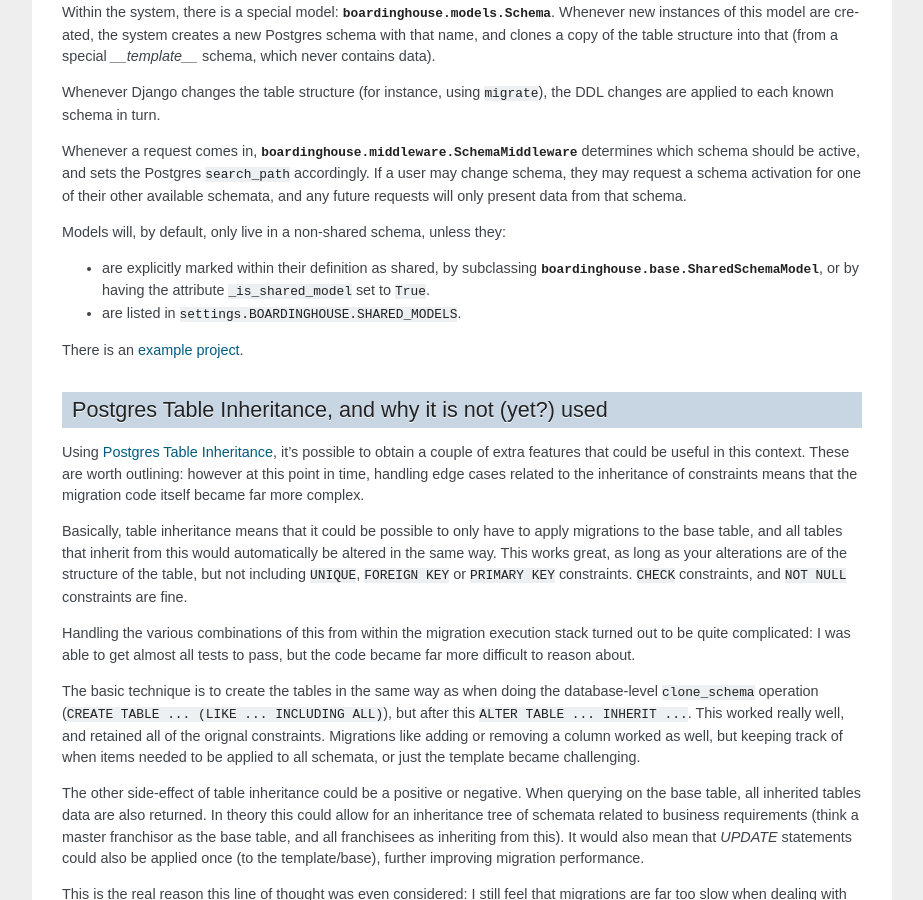
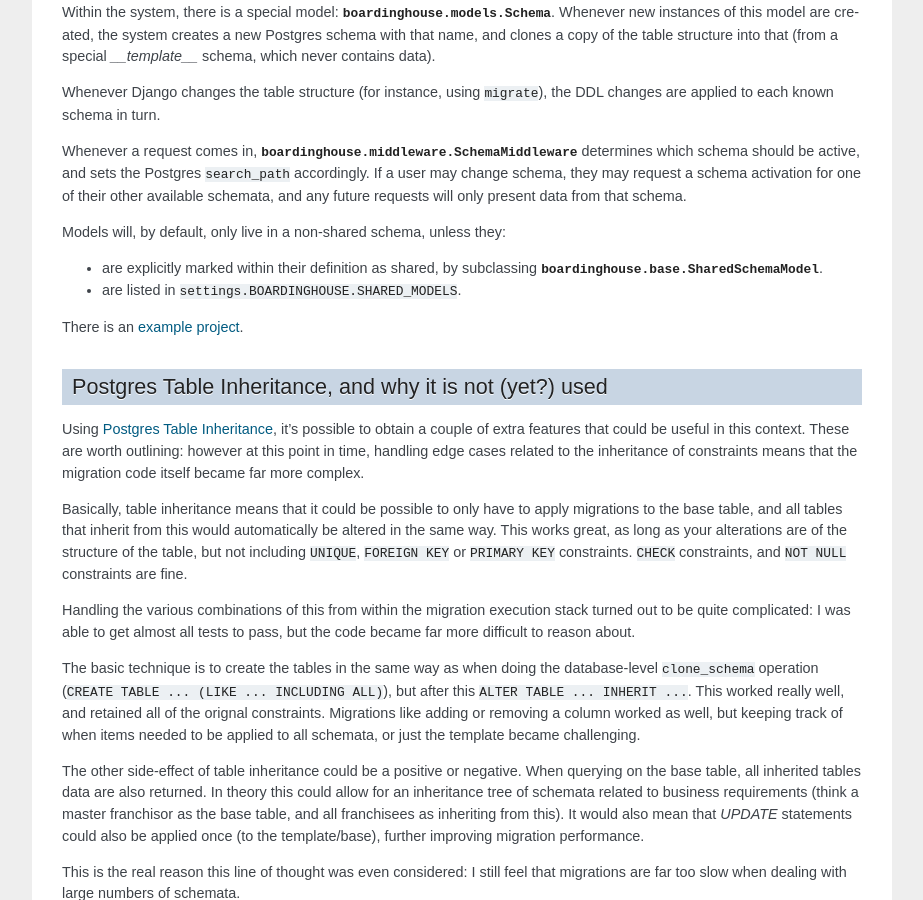
Before and after one commit to stamkracht/django-boardinghouse, a Sphinx documentation site: the page built from docs/source/philosophy.rst, in a window 1280 px wide and 900 px high, scrolled down 1457 px. Shown: the whole window, without its empty margins (198-1121 px from the left). Built offline with Sphinx 7.4.7, drawn with Linux system fonts in a browser that asks for light colours.

Commit message:
Remove misleading statement.

```diff
--- a/docs/source/philosophy.rst
+++ b/docs/source/philosophy.rst
@@ -56,7 +56,7 @@
 
 Models will, by default, only live in a non-shared schema, unless they:
 
-* are explicitly marked within their definition as shared, by subclassing :class:`boardinghouse.base.SharedSchemaModel`, or by having the attribute ``_is_shared_model`` set to ``True``.
+* are explicitly marked within their definition as shared, by subclassing :class:`boardinghouse.base.SharedSchemaModel`.
 
 * are listed in ``settings.BOARDINGHOUSE.SHARED_MODELS``.
 
```
